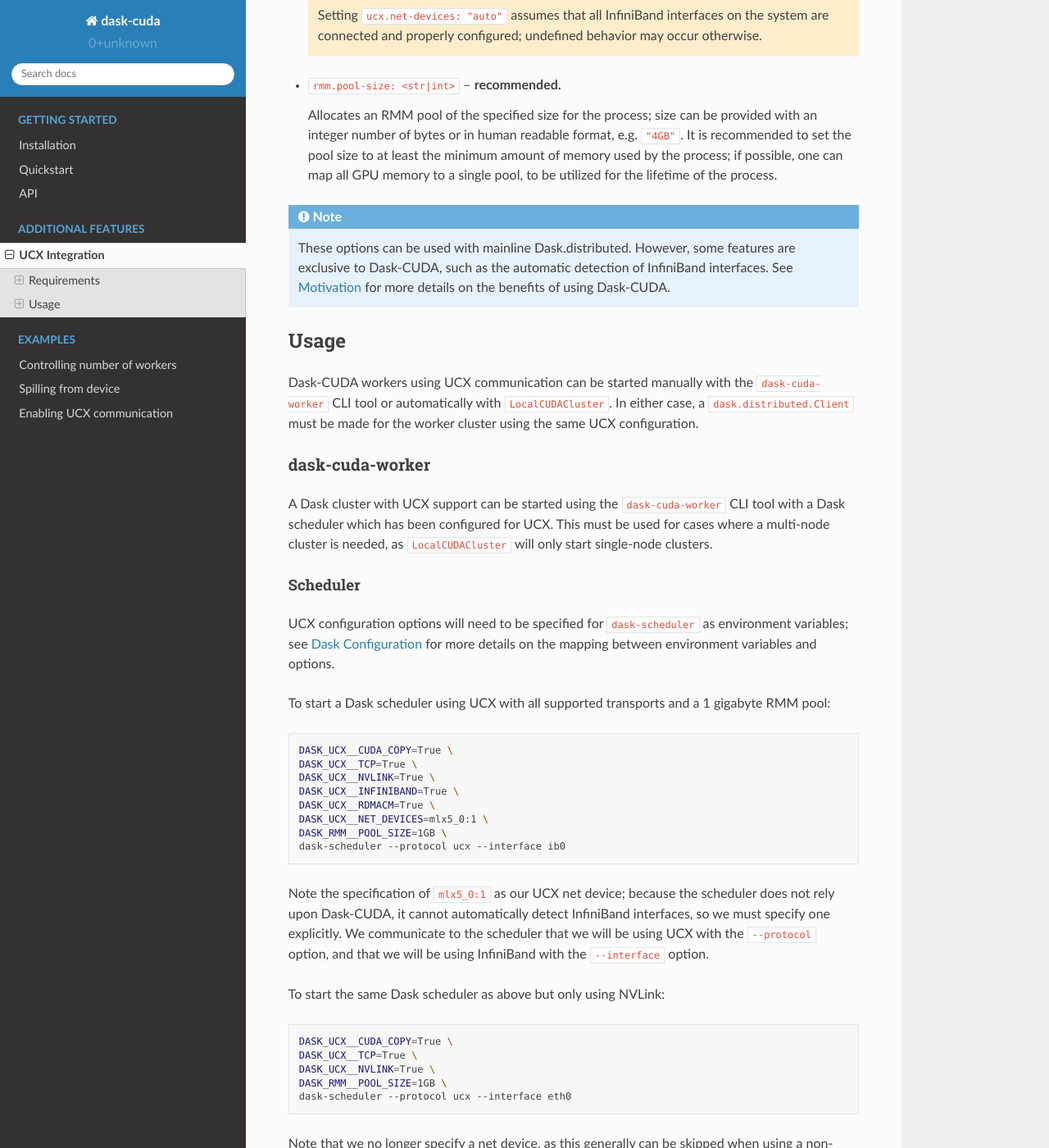
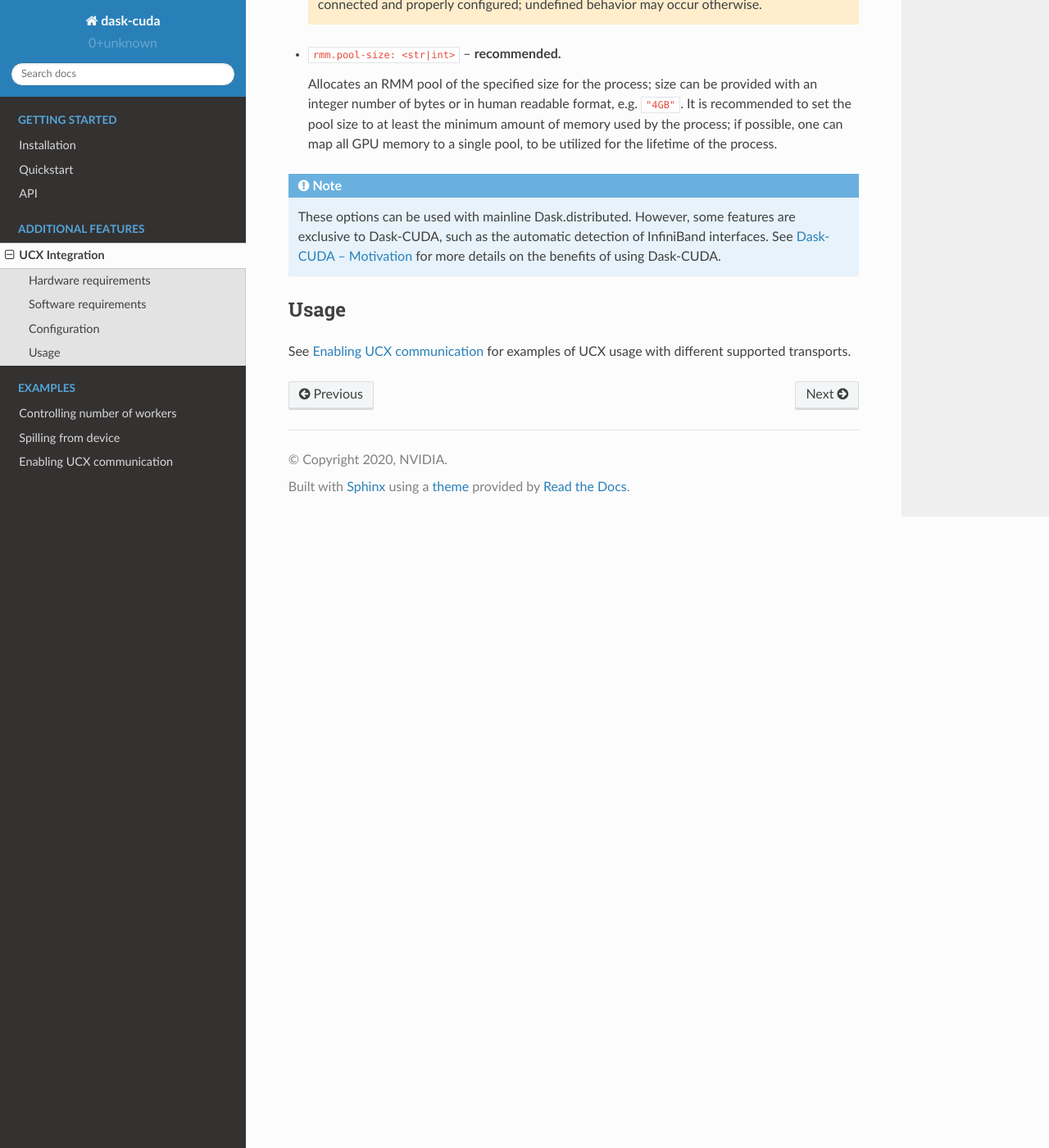
Before and after one commit to rapidsai/dask-cuda, a Sphinx documentation site: the page built from docs/source/ucx.rst, in a window 1280 px wide and 1400 px high, scrolled down 1665 px. Shown: the whole window at 82% size. Built offline with Sphinx 7.4.7 and the Read the Docs theme 2.0.0, drawn with Linux system fonts in a browser that asks for light colours; some of the changed text lies outside the part shown.

Commit message:
Last major changes

```diff
--- a/docs/source/index.rst
+++ b/docs/source/index.rst
@@ -11,8 +11,9 @@
 
 - **Automatic instantiation of per-GPU workers** -- Using Dask-CUDA's LocalCUDACluster or ``dask-cuda-worker`` CLI will automatically launch one worker for each GPU available on the executing node, avoiding the need to explicitly select GPUs.
 - **Automatic setting of CPU affinity**  -- The setting of CPU affinity for each GPU is done automatically, preventing memory transfers from taking suboptimal paths.
-- **Automatic selection of InfiniBand devices** -- When UCX communication is enabled over InfiniBand, Dask-CUDA automatically selects the optimal InfiniBand device for each GPU (see :doc:`UCX <ucx>` for instructions on enabling UCX communication).
+- **Automatic selection of InfiniBand devices** -- When UCX communication is enabled over InfiniBand, Dask-CUDA automatically selects the optimal InfiniBand device for each GPU (see `UCX Integration <ucx.html>`_ for instructions on configuring UCX communication).
 - **Memory spilling from GPU** -- For memory-intensive workloads, Dask-CUDA supports spilling from GPU to host memory when a GPU reaches the default or user-specified memory utilization limit.
+- **Allocation of GPU memory** -- when using UCX communication, per-GPU memory pools can be allocated using `RAPIDS Memory Manager <https://github.com/rapidsai/rmm>`_ to circumvent the costly memory buffer mappings that would be required otherwise.
 
 Contents
 --------
--- a/docs/source/quickstart.rst
+++ b/docs/source/quickstart.rst
@@ -35,8 +35,3 @@
     from dask.distributed import Client
 
     client = Client("127.0.0.1:8786")
-
-Other stuff
------------
-
-*Ideally some basic examples of defining GPU-centric operations here*
--- a/docs/source/ucx.rst
+++ b/docs/source/ucx.rst
@@ -5,18 +5,14 @@
 Dask-CUDA addresses this by supporting integration with `UCX <https://www.openucx.org/>`_, an optimized communication framework that provides high-performance networking and supports a variety of transport methods, including `NVLink <https://www.nvidia.com/en-us/data-center/nvlink/>`_ and `InfiniBand <https://www.mellanox.com/pdf/whitepapers/IB_Intro_WP_190.pdf>`_ for systems with specialized hardware, and TCP for systems without it.
 This integration is enabled through `UCX-Py <https://ucx-py.readthedocs.io/>`_, an interface that provides Python bindings for UCX.
 
-
-Requirements
-------------
-
-Hardware
-^^^^^^^^
+Hardware requirements
+---------------------
 
 To use UCX with NVLink or InfiniBand, relevant GPUs must be connected with NVLink bridges or NVIDIA Mellanox InfiniBand Adapters, respectively.
 NVIDIA provides comparison charts for both `NVLink bridges <https://www.nvidia.com/en-us/design-visualization/nvlink-bridges/>`_ and `InfiniBand adapters <https://www.nvidia.com/en-us/networking/infiniband-adapters/>`_.
 
-Software
-^^^^^^^^
+Software requirements
+---------------------
 
 UCX integration requires an environment with both UCX and UCX-Py installed; see `UCX-Py Installation <https://ucx-py.readthedocs.io/en/latest/install.html>`_ for detailed instructions on this process.
 
@@ -25,7 +21,7 @@
 A memory pool also prevents the Dask scheduler from deserializing CUDA data, which will cause a crash.
 
 Configuration
-^^^^^^^^^^^^^
+-------------
 
 In addition to installations of UCX and UCX-Py on your system, several options must be specified within your Dask configuration to enable the integration.
 Typically, these will affect ``UCX_TLS`` and ``UCX_SOCKADDR_TLS_PRIORITY``, environment variables used by UCX to decide what transport methods to use and which to prioritize, respectively.
@@ -71,116 +67,9 @@
 .. note::
     These options can be used with mainline Dask.distributed.
     However, some features are exclusive to Dask-CUDA, such as the automatic detection of InfiniBand interfaces.
-    See :doc:`Motivation <index>` for more details on the benefits of using Dask-CUDA.
-
+    See `Dask-CUDA -- Motivation <index.html#motivation>`_ for more details on the benefits of using Dask-CUDA.
 
 Usage
 -----
 
-Dask-CUDA workers using UCX communication can be started manually with the ``dask-cuda-worker`` CLI tool or automatically with ``LocalCUDACluster``.
-In either case, a ``dask.distributed.Client`` must be made for the worker cluster using the same UCX configuration.
-
-dask-cuda-worker
-^^^^^^^^^^^^^^^^
-
-A Dask cluster with UCX support can be started using the ``dask-cuda-worker`` CLI tool with a Dask scheduler which has been configured for UCX.
-This must be used for cases where a multi-node cluster is needed, as ``LocalCUDACluster`` will only start single-node clusters.
-
-Scheduler
-"""""""""
-
-UCX configuration options will need to be specified for ``dask-scheduler`` as environment variables; see `Dask Configuration <https://docs.dask.org/en/latest/configuration.html#environment-variables>`_ for more details on the mapping between environment variables and options.
-
-To start a Dask scheduler using UCX with all supported transports and a 1 gigabyte RMM pool:
-
-.. code-block:: bash
-
-    DASK_UCX__CUDA_COPY=True \
-    DASK_UCX__TCP=True \
-    DASK_UCX__NVLINK=True \
-    DASK_UCX__INFINIBAND=True \
-    DASK_UCX__RDMACM=True \
-    DASK_UCX__NET_DEVICES=mlx5_0:1 \
-    DASK_RMM__POOL_SIZE=1GB \
-    dask-scheduler --protocol ucx --interface ib0
-
-Note the specification of ``mlx5_0:1`` as our UCX net device; because the scheduler does not rely upon Dask-CUDA, it cannot automatically detect InfiniBand interfaces, so we must specify one explicitly.
-We communicate to the scheduler that we will be using UCX with the ``--protocol`` option, and that we will be using InfiniBand with the ``--interface`` option.
-
-To start the same Dask scheduler as above but only using NVLink:
-
-.. code-block:: bash
-
-    DASK_UCX__CUDA_COPY=True \
-    DASK_UCX__TCP=True \
-    DASK_UCX__NVLINK=True \
-    DASK_RMM__POOL_SIZE=1GB \
-    dask-scheduler --protocol ucx --interface eth0
-
-Note that we no longer specify a net device, as this generally can be skipped when using a non-InfiniBand interface.
-
-Workers
-"""""""
-
-All the relevant Dask configuration options for UCX have analogous parameters in ``dask-cuda-worker``; see the :doc:`API reference <api>` for a complete list of these options.
-
-To start workers with all supported transports and a 1 gigabyte RMM pool:
-
-.. code-block:: bash
-
-    dask-cuda-worker ucx://<scheduler_address>:8786 \
-    --enable-tcp-over-ucx \
-    --enable-nvlink \
-    --enable-infiniband \
-    --enable-rdmacm \
-    --net-devices="auto" \
-    --rmm-pool-size="1GB"
-
-Client
-""""""
-
-The UCX configurations used by the scheduler and client must be the same.
-This can be ensured by using ``dask_cuda.initialize``, a utility which takes the same UCX configuring arguments as ``LocalCUDACluster`` and adds them to the current Dask configuration used when creating the client; see the :doc:`API reference <api>` for a complete list of arguments.
-
-To connect a client to a cluster with all supported transports:
-
-.. code-block:: python
-
-    from dask.distributed import Client
-    from dask_cuda.initialize import initialize
-
-    initialize(
-        enable_tcp_over_ucx=True,
-        enable_nvlink=True,
-        enable_infiniband=True,
-        enable_rdmacm=True,
-        net_devices="mlx5_0:1",
-    )
-    client = Client("ucx://<scheduler_address>:8786")
-
-Note the specification of ``"mlx5_0:1"`` as our net device; because the scheduler and client do not rely upon Dask-CUDA, they cannot automatically detect InfiniBand interfaces, so we must specify one explicitly.
-
-LocalCUDACluster
-^^^^^^^^^^^^^^^^
-
-All options available to ``dask-cuda-worker`` are also available as arguments for ``LocalCUDACluster``; see the :doc:`API reference <api>` for a complete list of arguments.
-When creating a ``LocalCUDACluster``, ``dask_cuda.initialize`` is run automatically to ensure the Dask configuration is consistent with the cluster, so that a client can be connected to the cluster with no additional setup.
-
-To start a cluster and client with all supported transports and a 1 gigabyte RMM pool:
-
-.. code-block:: python
-
-    from dask.distributed import Client
-    from dask_cuda import LocalCUDACluster
-
-    cluster = LocalCUDACluster(
-        protocol="ucx",
-        interface="ib0", # passed to the scheduler
-        enable_tcp_over_ucx=True,
-        enable_nvlink=True,
-        enable_infiniband=True,
-        enable_rdmacm=True,
-        ucx_net_devices="auto",
-        rmm_pool_size="1GB"
-    )
-    client = Client(cluster)
+See `Enabling UCX communication <examples/ucx.html>`_ for examples of UCX usage with different supported transports.
```
Also changed, not shown: docs/source/examples/ucx.rst (+5 -5 lines).
